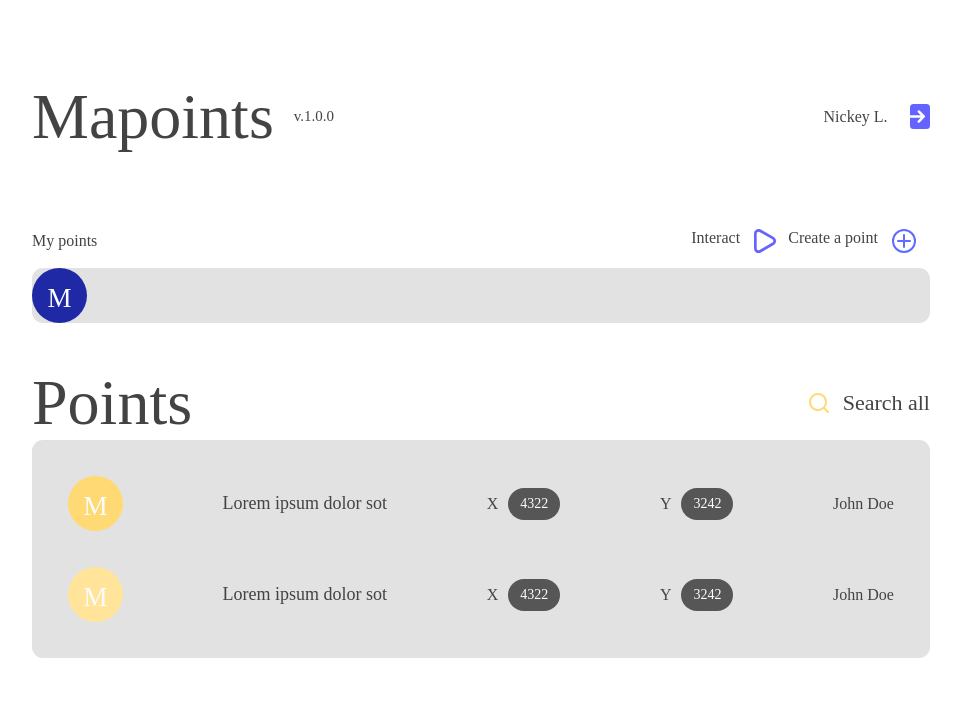
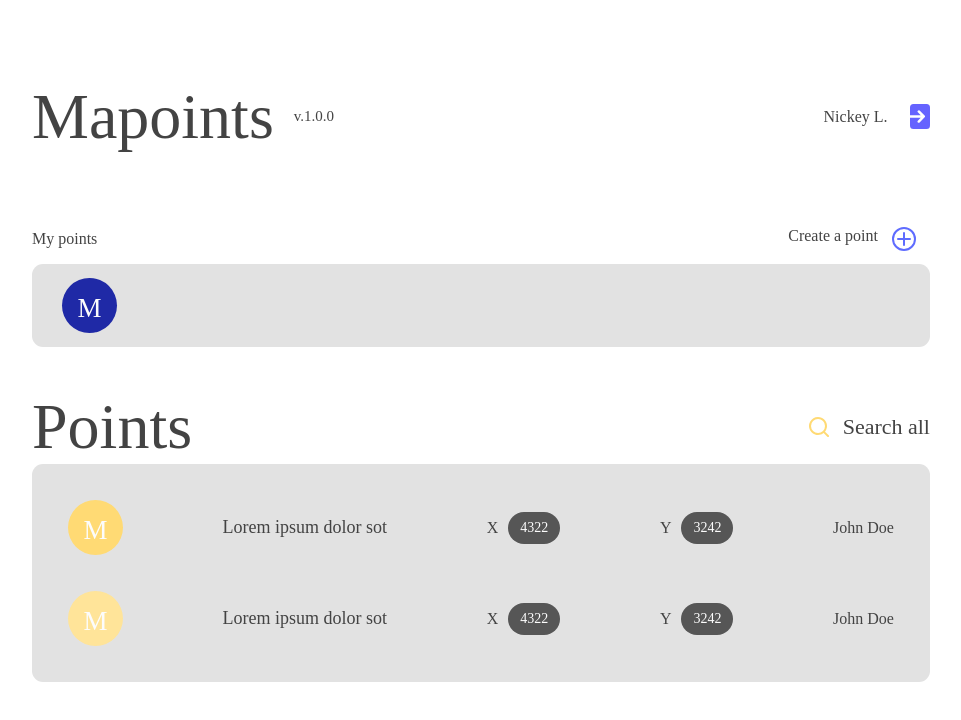
Before and after one commit to AlexandrChikur/mapoints-vue, a Vue app: page / in a window 1280 px wide. Shown: the top 720 px of the page, without its empty margins (159-1120 px from the left). Built offline with nearby package versions, Linux system fonts and the light colour scheme; a web font is replaced by a local one.

Commit message:
Add PointsListComponent features

```diff
--- a/src/assets/styles/main.css
+++ b/src/assets/styles/main.css
@@ -292,7 +292,7 @@ a {
 
 .points-list {
     max-width: 898px;
-    height: 109px;
+    height: 100%;
     display: flex;
     margin: 0 auto;
     margin-top: 43px;
@@ -308,17 +308,22 @@ a {
     align-items: center;
     width: 100%;
     justify-content: space-between;
-    height: 110px;
+    height: 50px;
 }
 
 
 .points-list__body {
+    display: flex;
+    justify-content: left;
+    align-items: center;
     width: 100%;
-    /* height: 83px; ERROR */
-    display: inline-block;
-    flex-direction: column;
+    height: 83px;
     background: #E2E2E2;
     border-radius: 11px;
 }
 
+.points-list__body .root_point{
+    padding-left: 30px;
+}
+
 /* PointsList Cmponent end */
--- a/src/components/PointsListComponent.vue
+++ b/src/components/PointsListComponent.vue
@@ -4,10 +4,10 @@
             <div class="points-list__header">
                 <div class="points-list__header_title">My points</div>
                 <div class="points__header__btns flex_nowrap cp">
-                    <div class="points__header__btns__interact flex_nowrap">
+                    <!-- <div class="points__header__btns__interact flex_nowrap">
                         <div class="points__header__btns__interact_text points__header__btn_txt">Interact</div>
                         <img src="../assets/img/ico/play.svg" alt="" class="points__header__btns_interact-icon points__header__btn_ico">
-                    </div>
+                    </div> -->
                     <div class="points__header__btns__create flex_nowrap cp">
                         <div class="points__header__btns__interact_text points__header__btn_txt">Create a point</div>
                         <img src="../assets/img/ico/add.svg" alt="" class="points__header__btns_add-icon points__header__btn_ico">
```
